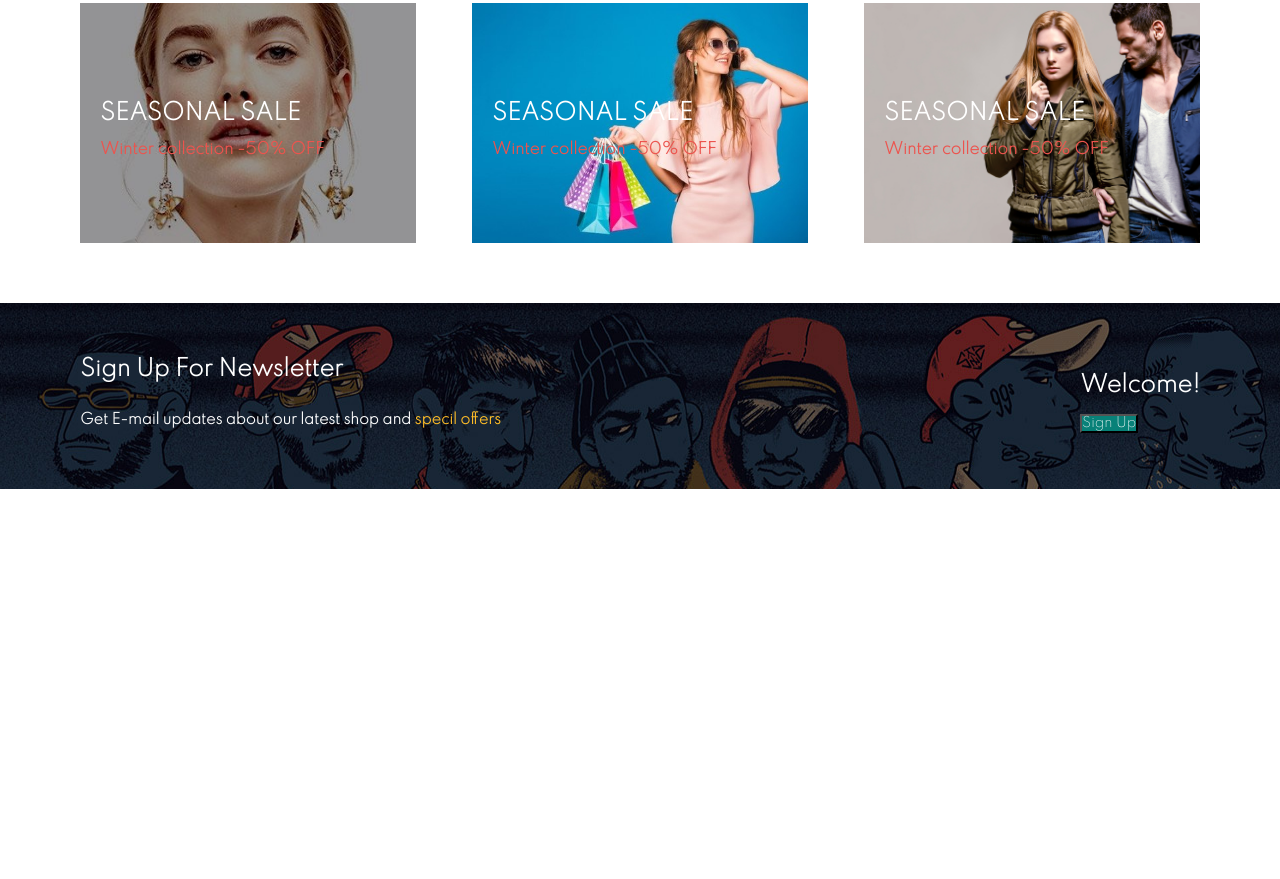
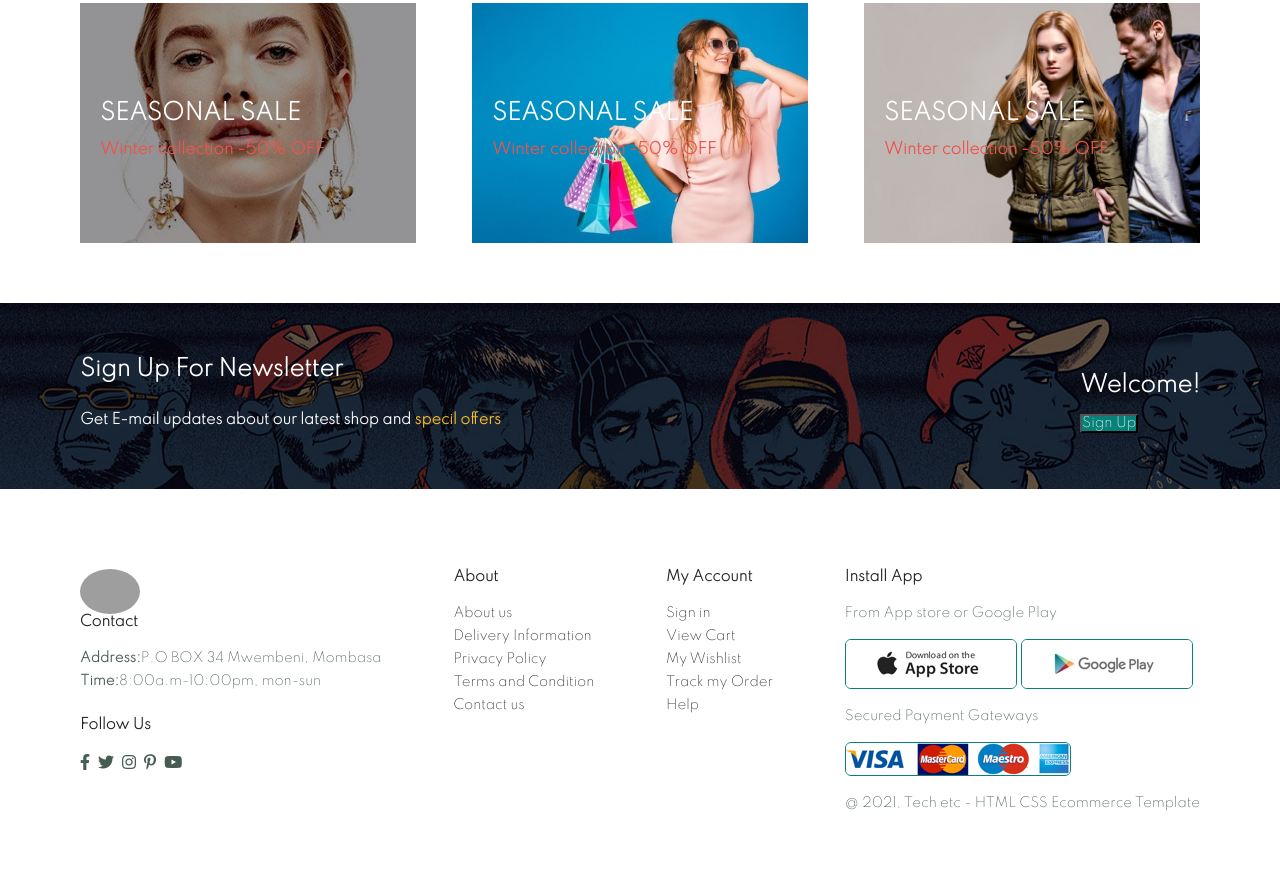
Before and after one commit to bkipgaa/e-commerce, a website: page index.html in a window 1280 px wide. Shown: the part 3944-4823 px from the top of the page. Before the commit the page ends 4473 px from the top, so only its background shows below. Drawn offline with Linux system fonts and the light colour scheme; grey boxes are pictures that could not be loaded.

Commit message:
new changes

```diff
--- a/index.html
+++ b/index.html
@@ -399,10 +399,59 @@
               </form>
             </div>
           </div>
+    </section>
+    <footer class="section-p1">
+        <div class="col">
+            <img src="img/weba_1.png" class="logo1"alt="">
+            <h4>Contact</h4>
+            <p><strong>Address:</strong>P.O BOX 34 Mwembeni, Mombasa</p>
+            <p><strong>Time:</strong>8:00a.m-10:00pm, mon-sun</p>
+            <div class="follow">
+                <h4>Follow Us</h4>
+                <div class="icon">
+                    <i class="fab fa-facebook-f"></i>
+                    <i class="fab fa-twitter"></i>
+                    <i class="fab fa-instagram"></i>
+                    <i class="fab fa-pinterest-p"></i>
+                    <i class="fab fa-youtube"></i>
+                </div>
+            </div>
+        </div>
 
+        <div class="col">
+            <h4>About</h4>
+            <a href="#">About us</a>
+            <a href="#">Delivery Information</a>
+            <a href="#">Privacy Policy</a>
+            <a href="#">Terms and Condition</a>
+            <a href="#">Contact us</a>
 
+        </div>
 
-    </section>
+        <div class="col">
+            <h4>My Account</h4>
+            <a href="#">Sign in</a>
+            <a href="#">View Cart</a>
+            <a href="#">My Wishlist</a>
+            <a href="#">Track my Order</a>
+            <a href="#">Help</a>
+        </div>
+        <div class="col install">
+            <h4>Install App</h4>
+            <p>From App store or Google Play</p>
+            <div class="row">
+                <img src="app/app.jpg" alt="">
+                <img src="app/play.jpg" alt="">
+
+                <p>Secured Payment Gateways</p>
+                <img src="app/pay.png" alt="">
+         </div>
+         <div class="copyright">
+            <p>@ 2021, Tech etc - HTML CSS Ecommerce Template</p>
+         </div>
+
+        </div>
+    </footer>
     <script src="script.js"></script>
 </body>
 </html>
--- a/styles.css
+++ b/styles.css
@@ -10,6 +10,14 @@
         margin-bottom: 120px;
         padding: 10px;
 
+}
+.logo1{
+
+        top: 0;
+        left: 0;
+        width: 60px; /* Adjust the width as per your requirement */
+        height: auto; /* Automatically adjust the height to maintain aspect ratio */
+        border-radius: 50%;
 }
 .section-p1{
     padding: 40px 80px;
@@ -556,3 +564,102 @@ background-color: #041e42;}
             width: 70%;
         }
 }
+
+
+/* Page Section*/
+
+#page-header{
+background-image: url("banner/b1.jpg");
+width:100%;
+height: 40vh;
+background-size: cover;
+display:flex;
+justify-content: center;
+text-align: center;
+flex-direction: column;
+padding:14px;
+}
+
+#page-header h2, #page-header p{
+    color:#fff;
+
+}
+
+footer{
+    display:flex;
+    flex-wrap: wrap;
+    justify-content: space-between;
+}
+
+footer .col{
+    display:flex;
+    flex-direction: column;
+    align-items: flex-start;
+    margin-bottom: 20px;
+}
+
+footer h4{
+    font-size:14px;
+    padding-bottom: 20px;
+
+}
+
+footer p{
+    font-size:13px;
+    margin:0 0 8px 0;
+
+}
+footer a{
+    font-size:13px;
+    text-decoration: none;
+    color:#222;
+    margin-bottom: 10px;
+    margin:0 0 8px 0;
+
+}
+
+footer .follow{
+    margin-top: 20px;
+}
+
+footer .follow i{
+    color:#465b52;
+    padding-right: 4px;
+    cursor:pointer;
+}
+
+footer .install .row img{
+    border: 1px solid #088178;
+    border-radius: 6px;
+}
+
+footer .install img{
+    margin:10px 0 15px 0;
+}
+
+footer .follow i:hover, footer a:hover{
+    color:#088178;
+}
+
+footer .copyright {
+    width:100%;
+    text-align: center;
+}
+
+#pagination{
+    text-align: center;
+}
+
+#pagination a {
+    text-decoration: none;
+    background-color: #088178;
+    padding: 15px 20px;
+    border-radius: 4px;
+    color:#fff;
+    font-weight: 600;
+}
+
+#pagination a i{
+    font-size: 16px;
+    font-weight: 600;
+}
```
Also changed, not shown: shop.html (+67 -13 lines), app/app.jpg (added), app/pay.png (added), app/play.jpg (added), img/app.jpg (added), img/pay.png (added), img/play.jpg (added), sproduct.html (added), 4 other files.
